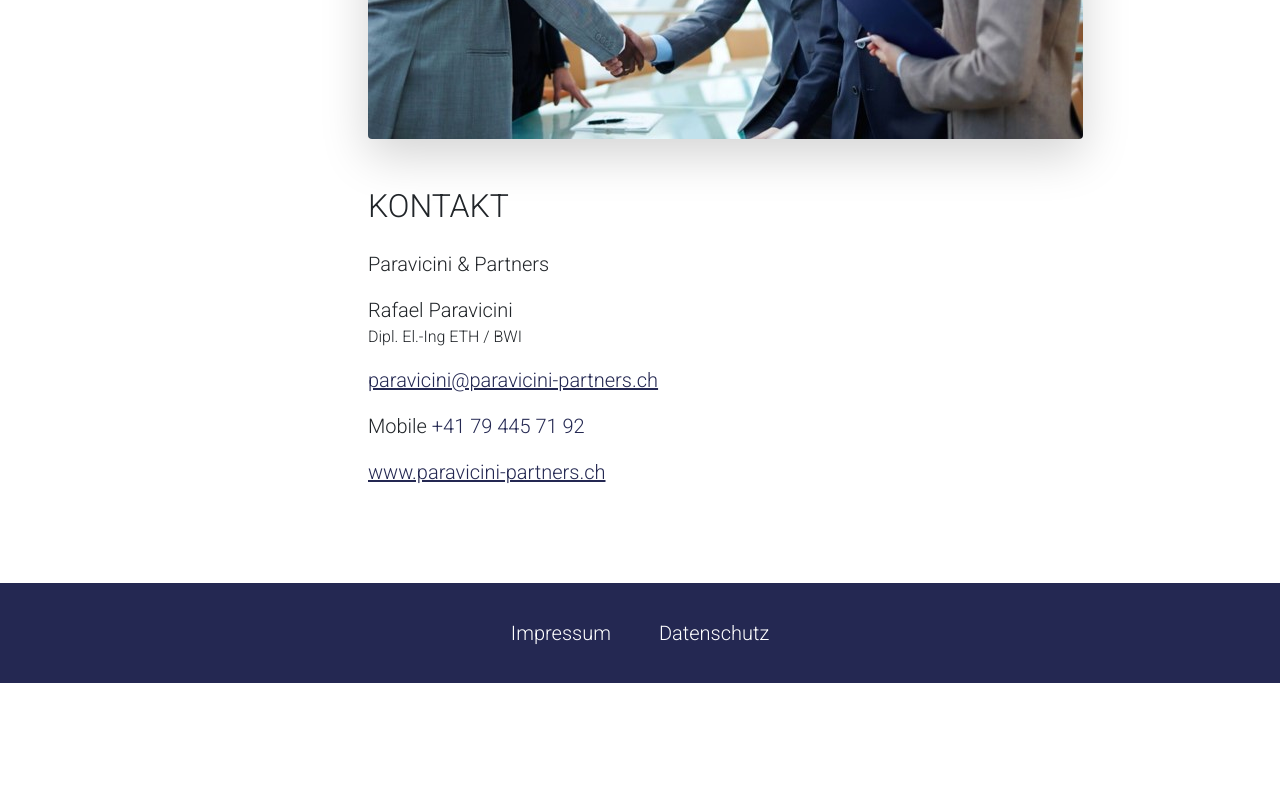
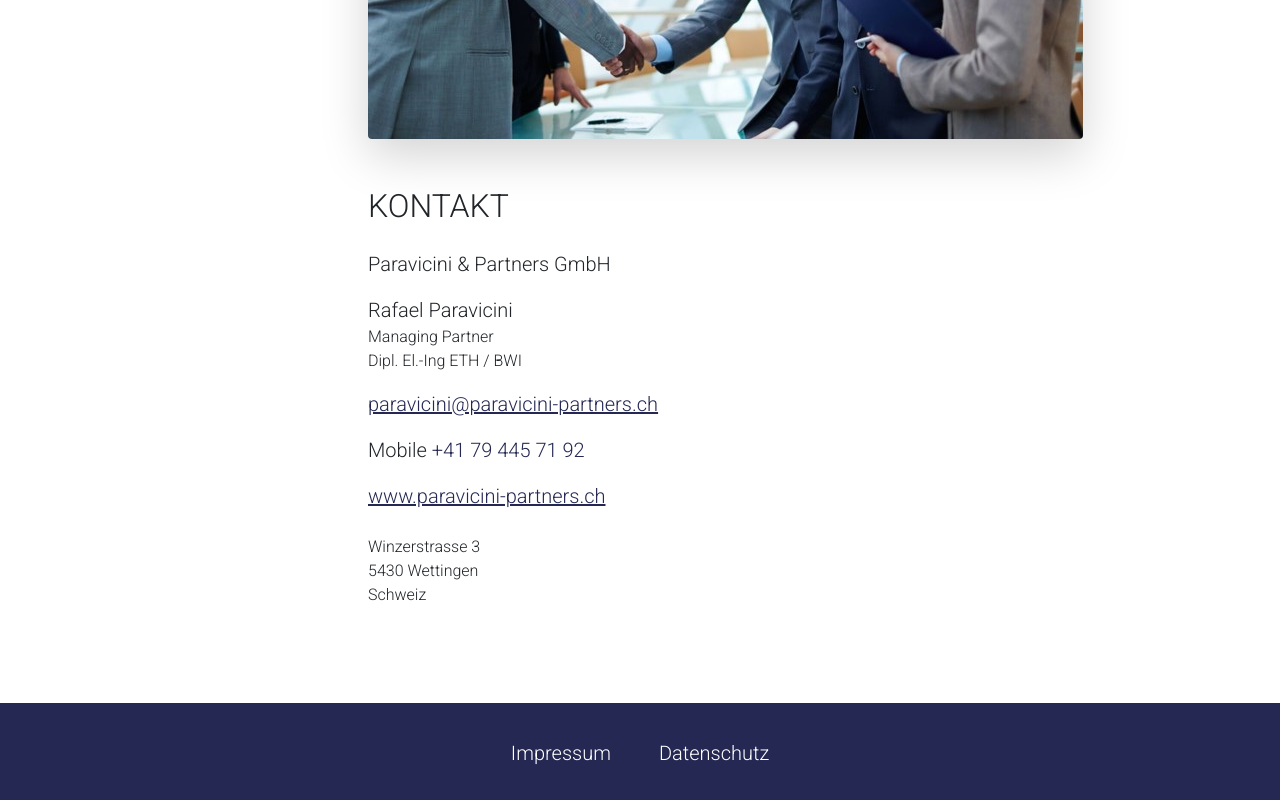
Before and after one commit to jorgeparavicini/paravicini_and_partners, an Angular app: page /kontakt in a window 1280 px wide. Shown: the part 460-1260 px from the top of the page. Before the commit the page ends 1143 px from the top, so only its background shows below. Built offline with nearby package versions, Linux system fonts and the light colour scheme.

Commit message:
Update firm name

```diff
--- a/src/app/containers/about_us/owner/owner.component.html
+++ b/src/app/containers/about_us/owner/owner.component.html
@@ -23,6 +23,10 @@
   Finanz- und IT-Positionen in der Schweiz besetzt.
 </p>
 <p class="fs-5">
+  Rafael Paravicini ist zusätzlich auch als Advisor bei Heidrick & Struggles
+  tätig und unterstützt die globale Firma in komplexen Such-Mandaten.
+</p>
+<p class="fs-5">
   Vor seiner gegenwärtigen Position war Herr Paravicini ebenfalls als Partner
   bei den zwei renommierten Executive-Search Unternehmen Heidrick & Struggles
   und KornFerry für über 20 Jahre als Partner zuständig. Zuvor war Rafael
--- a/src/app/containers/kontakt/kontakt.component.html
+++ b/src/app/containers/kontakt/kontakt.component.html
@@ -4,8 +4,10 @@
   alt="Kontakt"
 />
 <h1 class="mt-5 mb-4 display-3 text-uppercase">Kontakt</h1>
-<p class="fs-5">Paravicini & Partners</p>
+<address>
+  <p class="fs-5">Paravicini & Partners GmbH</p>
   <p class="m-0 fs-5">Rafael Paravicini</p>
+  <p class="m-0 fs-6">Managing Partner</p>
   <p class="m-0 fs-6 mb-3">Dipl. El.-Ing ETH / BWI</p>
   <a href="mailto:rafael.paravicini@icloud.com" class="m-0 fs-5 mb-3 d-block">
     paravicini@paravicini-partners.ch
@@ -14,7 +16,13 @@
     Mobile
     <a href="tel:+41794457192" class="text-decoration-none">+41 79 445 71 92</a>
   </p>
-<a href="https://www.paravicini-partners.ch" class="m-0 fs-5 mb-5 d-block">
+  <a href="https://www.paravicini-partners.ch" class="m-0 fs-5 mb-4 d-block">
     www.paravicini-partners.ch
   </a>
+  <div>
+    <p class="mb-0">Winzerstrasse 3</p>
+    <p class="mb-0">5430 Wettingen</p>
+    <p class="mb-5">Schweiz</p>
+  </div>
+</address>
 <!--<p class="m-0 fs-5">MwSt. Nr.:</p>-->
```
Lines whose indentation alone changed are shown as unchanged.
